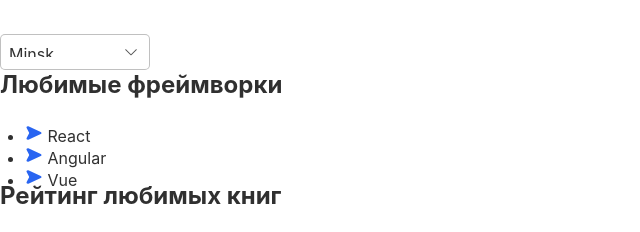
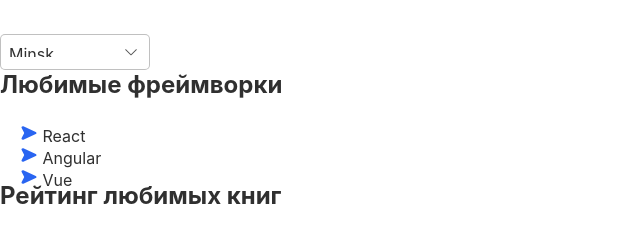
Before and after one commit to Vika-vita/2-hv-with-auto-test-css, a plain HTML site: page index.html in a window 1280 px wide. Shown: the part 1160-1392 px from the top of the page, 0-640 px from the left. Drawn offline with Linux system fonts and the light colour scheme.

Commit message:
nev commit

```diff
--- a/style.css
+++ b/style.css
@@ -90,7 +90,8 @@ select {border: 1px solid rgba(48, 48, 48, 0.3);
     font-weight: 400;
     font-size: 16px;
     color: #303030;
-    padding: 0px 25px;
+    padding: 0px 20px;
+    list-style: none
 }
     /* Стили для маркированного списка во второй секции */
 
```
